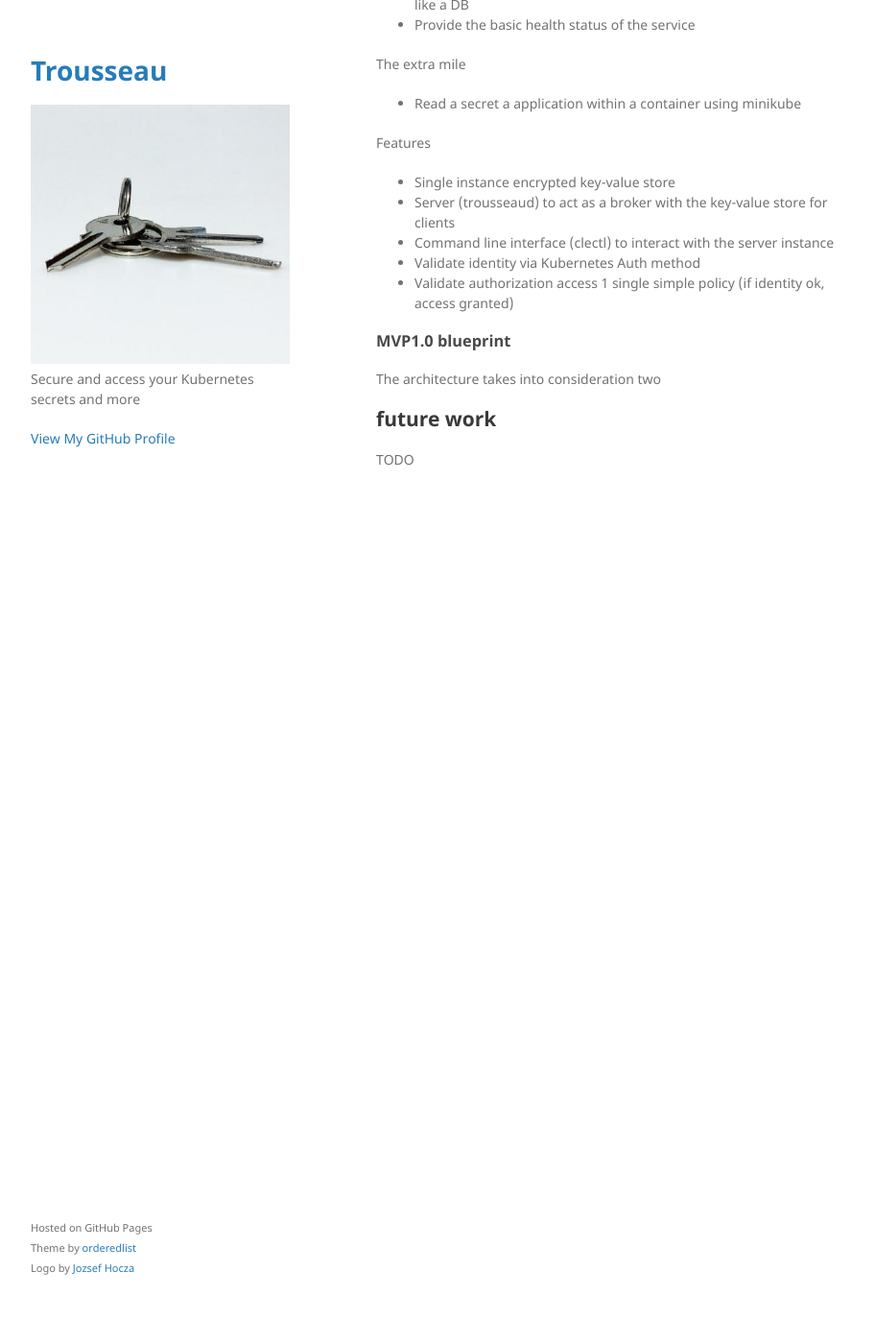
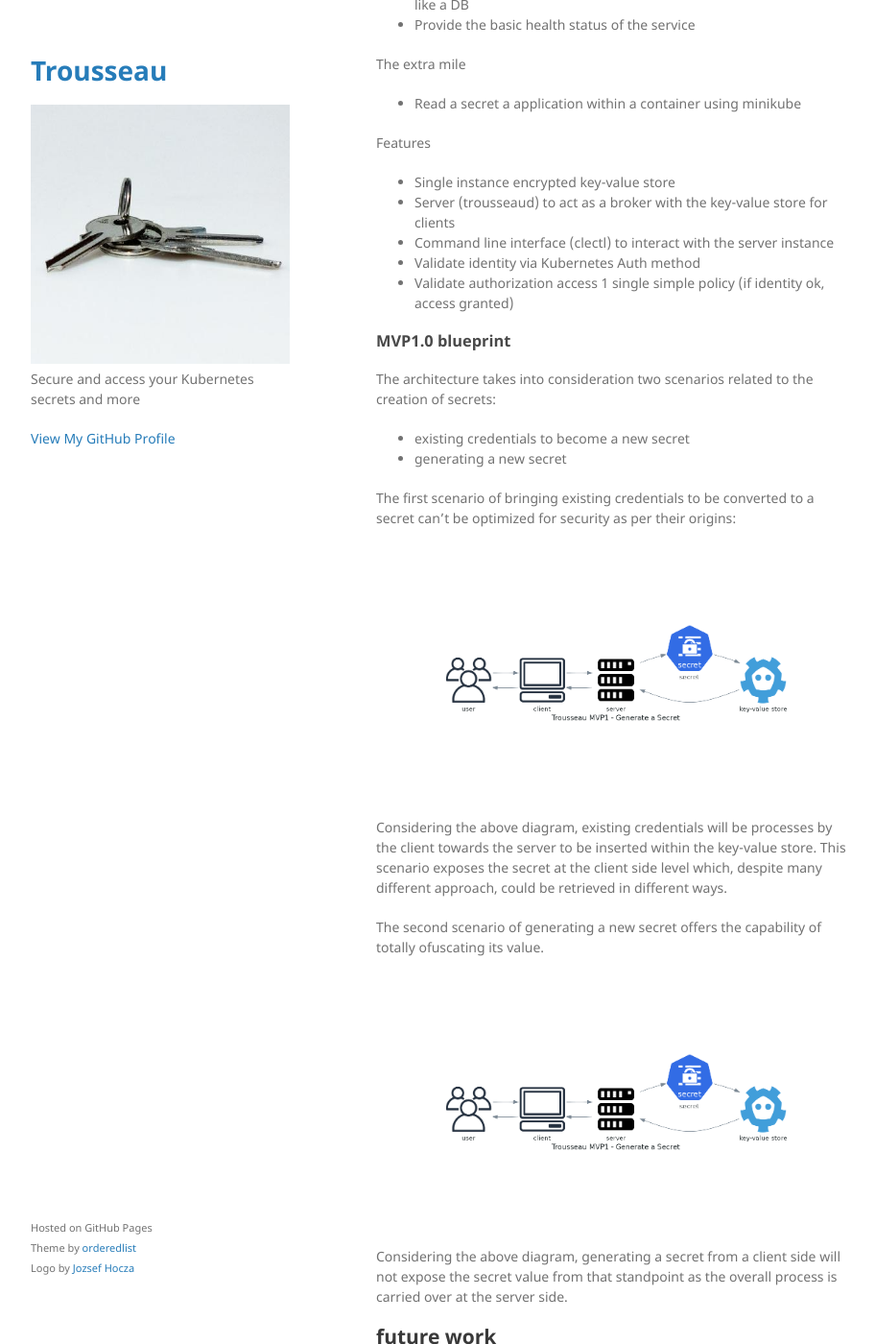
Before and after one commit to Trousseau-io/trousseau-io.github.io, a Jekyll site: the page built from 001-architecture.md, in a window 1280 px wide and 1400 px high, scrolled down 457 px. Shown: the whole window at 96% size, without its empty margins (178-1090 px from the left). Built offline with Jekyll 4.4.1, drawn with Linux system fonts in a browser that asks for light colours; before the commit the page ends 1016 px from its top, so only the background shows below that.

Commit message:
working on MVP1 architecture

```diff
--- a/001-architecture.md
+++ b/001-architecture.md
@@ -29,7 +29,25 @@
 * Validate authorization access 1 single simple policy (if identity ok, access granted)
 
 ### MVP1.0 blueprint
-The architecture takes into consideration two
+The architecture takes into consideration two scenarios related to the creation of secrets:
+* existing credentials to become a new secret
+* generating a new secret
+
+The first scenario of bringing existing credentials to be converted to a secret can't be optimized for security as per their origins:
+
+![existing_credentials](https://raw.githubusercontent.com/Trousseau-io/trousseau-io.github.io/main/assets/diagrams/trousseau_mvp1_-_generate_a_secret.png)
+
+Considering the above diagram, existing credentials will be processes by the client towards the server to be inserted within the key-value store.
+This scenario exposes the secret at the client side level which, despite many different approach, could be retrieved in different ways.
+
+The second scenario of generating a new secret offers the capability of totally ofuscating its value.
+
+![generating_secrets](https://raw.githubusercontent.com/Trousseau-io/trousseau-io.github.io/main/assets/diagrams/trousseau_mvp1_-_generate_a_secret.png)
+
+Considering the above diagram, generating a secret from a client side will not expose the secret value from that standpoint as the overall process is carried over at the server side.
+
+
+
 
 
 
```
